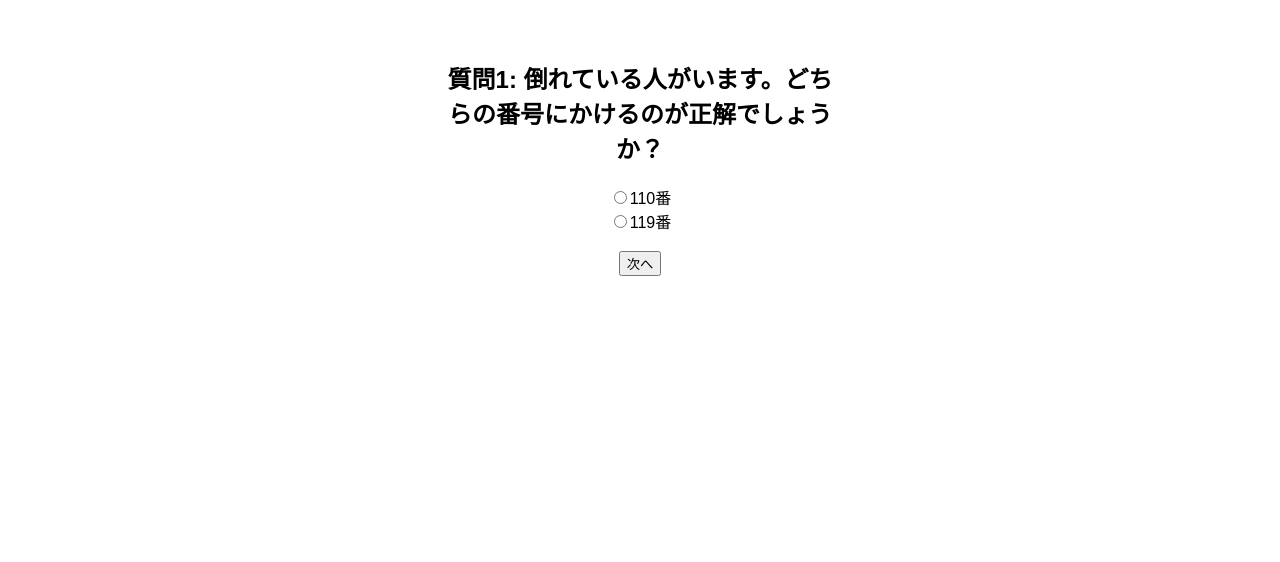
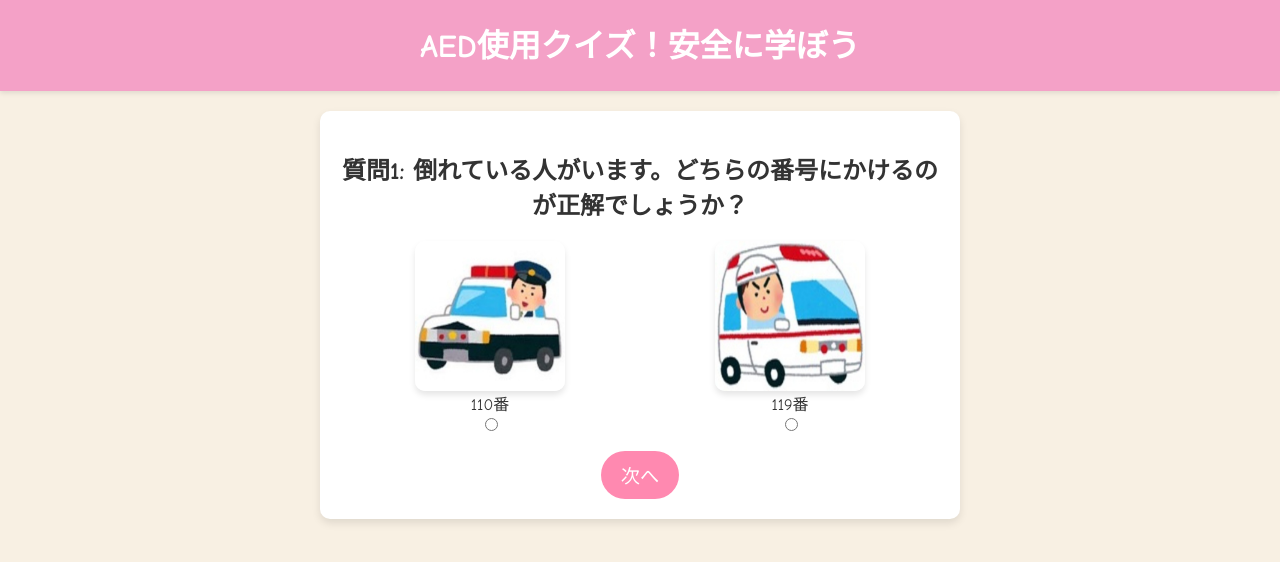
Before and after one commit to adven-kagoshima/kakinoki-natsumi, a plain HTML site: page index.html in a window 1280 px wide. Drawn offline with Linux system fonts and the light colour scheme.

Commit message:
デザインと画像の追加

```diff
--- a/index.html
+++ b/index.html
@@ -6,59 +6,139 @@
     <title>2択クイズ - AEDの使用</title>
     <style>
         body {
-            font-family: Arial, sans-serif;
-            margin: 20px;
-            padding: 20px;
+            font-family: 'Comic Sans MS', cursive, sans-serif;
+            margin: 0;
+            padding: 0;
+            background-color: #f8f0e3;
+            color: #333;
             text-align: center;
         }
+        .header {
+            background-color: #f4a1c7;
+            padding: 20px 0;
+            color: white;
+            font-size: 2em;
+            font-weight: bold;
+            border-bottom: 5px solid #f4a1c7;
+            box-shadow: 0 2px 5px rgba(0, 0, 0, 0.1);
+        }
         .container {
-            max-width: 400px;
+            max-width: 600px;
             margin: auto;
             display: none;
+            padding: 20px;
+            background-color: #fff;
+            border-radius: 10px;
+            box-shadow: 0 4px 8px rgba(0, 0, 0, 0.1);
+            margin-top: 20px;
         }
         .active {
             display: block;
         }
+        .options {
+            display: flex;
+            justify-content: space-around;
+            align-items: center;
+            margin-top: 20px;
+        }
+        .option {
+            display: flex;
+            flex-direction: column;
+            align-items: center;
+            text-align: center;
+        }
+        .option img {
+            width: 150px;
+            height: 150px;
+            border-radius: 10px;
+            box-shadow: 0 4px 6px rgba(0, 0, 0, 0.1);
+            transition: transform 0.3s;
+        }
+        .option img:hover {
+            transform: scale(1.1);
+        }
+        button {
+            background-color: #ff89b0;
+            color: white;
+            font-size: 1.2em;
+            padding: 10px 20px;
+            border: none;
+            border-radius: 30px;
+            cursor: pointer;
+            margin-top: 20px;
+            transition: background-color 0.3s;
+        }
+        button:hover {
+            background-color: #ff6f94;
+        }
         .result {
             margin-top: 20px;
             padding: 10px;
-            border: 1px solid #ccc;
+            background-color: #ffe1eb;
+            border-radius: 10px;
+            box-shadow: 0 2px 5px rgba(0, 0, 0, 0.1);
+        }
+        .result h3 {
+            color: #f4a1c7;
+            font-size: 1.5em;
+        }
+        .result p {
+            font-size: 1.2em;
+            margin: 10px 0;
+        }
+        .result p span {
+            font-weight: bold;
         }
     </style>
 </head>
 <body>
+
+    <div class="header">
+        AED使用クイズ！安全に学ぼう
+    </div>
+
     <div id="question1" class="container active">
         <h2>質問1: 倒れている人がいます。どちらの番号にかけるのが正解でしょうか？</h2>
-        <input type="radio" name="q1" value="110番">110番<br>
-        <input type="radio" name="q1" value="119番">119番<br><br>
+        <div class="options">
+            <label class="option"><img src="images/1_1.jpg" alt="110番"> <span>110番</span> <input type="radio" name="q1" value="110番"></label>
+            <label class="option"><img src="images/1_2.jpg" alt="119番"> <span>119番</span> <input type="radio" name="q1" value="119番"></label>
+        </div>
         <button onclick="nextQuestion(1)">次へ</button>
     </div>
 
     <div id="question2" class="container">
         <h2>質問2: 倒れている人がいます。まず何をする？</h2>
-        <input type="radio" name="q2" value="周囲の安全を確認する">周囲の安全を確認する<br>
-        <input type="radio" name="q2" value="すぐにAEDを持ってくる">すぐにAEDを持ってくる<br><br>
+        <div class="options">
+            <label class="option"><img src="images/2_1.jpg" alt="周囲の安全を確認する"> <span>周囲の安全を確認する</span> <input type="radio" name="q2" value="周囲の安全を確認する"></label>
+            <label class="option"><img src="images/2_2.jpg" alt="すぐにAEDを持ってくる"> <span>すぐにAEDを持ってくる</span> <input type="radio" name="q2" value="すぐにAEDを持ってくる"></label>
+        </div>
         <button onclick="nextQuestion(2)">次へ</button>
     </div>
 
     <div id="question3" class="container">
         <h2>質問3: AEDのパッドを貼る前にすることは？</h2>
-        <input type="radio" name="q3" value="衣服を脱がせる">衣服を脱がせる<br>
-        <input type="radio" name="q3" value="電源を入れる">電源を入れる<br><br>
+        <div class="options">
+            <label class="option"><img src="images/3_1.jpg" alt="衣服を脱がせる"> <span>衣服を脱がせる</span> <input type="radio" name="q3" value="衣服を脱がせる"></label>
+            <label class="option"><img src="images/3_2.jpg" alt="電源を入れる"> <span>電源を入れる</span> <input type="radio" name="q3" value="電源を入れる"></label>
+        </div>
         <button onclick="nextQuestion(3)">次へ</button>
     </div>
 
     <div id="question4" class="container">
         <h2>質問4: 救急隊員が到着するまでにすることは？</h2>
-        <input type="radio" name="q4" value="まずはAEDを持ってくる">まずはAEDを持ってくる<br>
-        <input type="radio" name="q4" value="まずは人工呼吸する">まずは人工呼吸する<br><br>
+        <div class="options">
+            <label class="option"><img src="images/4_1.jpg" alt="まずはAEDを持ってくる"> <span>まずはAEDを持ってくる</span> <input type="radio" name="q4" value="まずはAEDを持ってくる"></label>
+            <label class="option"><img src="images/4_2.jpg" alt="まずは人工呼吸する"> <span>まずは人工呼吸する</span> <input type="radio" name="q4" value="まずは人工呼吸する"></label>
+        </div>
         <button onclick="nextQuestion(4)">次へ</button>
     </div>
 
     <div id="question5" class="container">
         <h2>質問5: 電気ショックが必要かどうか判断するのは？</h2>
-        <input type="radio" name="q5" value="AEDが自動で判断する">AEDが自動で判断する<br>
-        <input type="radio" name="q5" value="救助者が目視で判断する">救助者が目視で判断する<br><br>
+        <div class="options">
+            <label class="option"><img src="images/5_1.jpg" alt="AEDが自動で判断する"> <span>AEDが自動で判断する</span> <input type="radio" name="q5" value="AEDが自動で判断する"></label>
+            <label class="option"><img src="images/5_2.jpg" alt="救助者が目視で判断する"> <span>救助者が目視で判断する</span> <input type="radio" name="q5" value="救助者が目視で判断する"></label>
+        </div>
         <button onclick="showResults()">結果を見る</button>
     </div>
 
@@ -140,5 +220,6 @@
             document.querySelectorAll('input[type="radio"]').forEach(input => input.checked = false);
         }
     </script>
+
 </body>
 </html>
```
Also changed, not shown: images/1_1.jpg (added), images/1_2.jpg (added), images/2_1.jpg (added), images/2_2.jpg (added), images/3_1.jpg (added), images/3_2.jpg (added), images/4_1.jpg (added), images/4_2.jpg (added), images/5_1.jpg (added), images/5_2.jpg (added).
